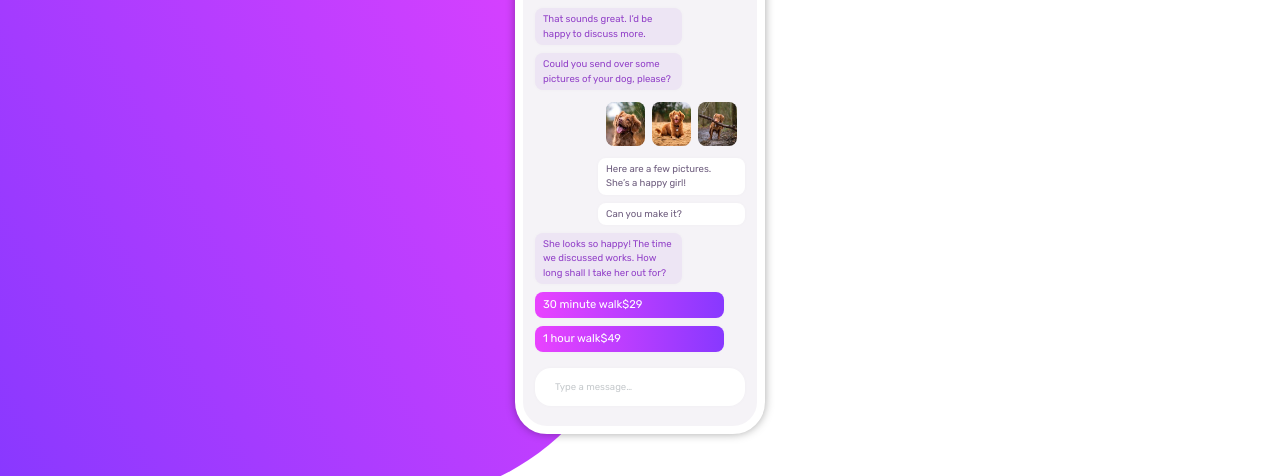
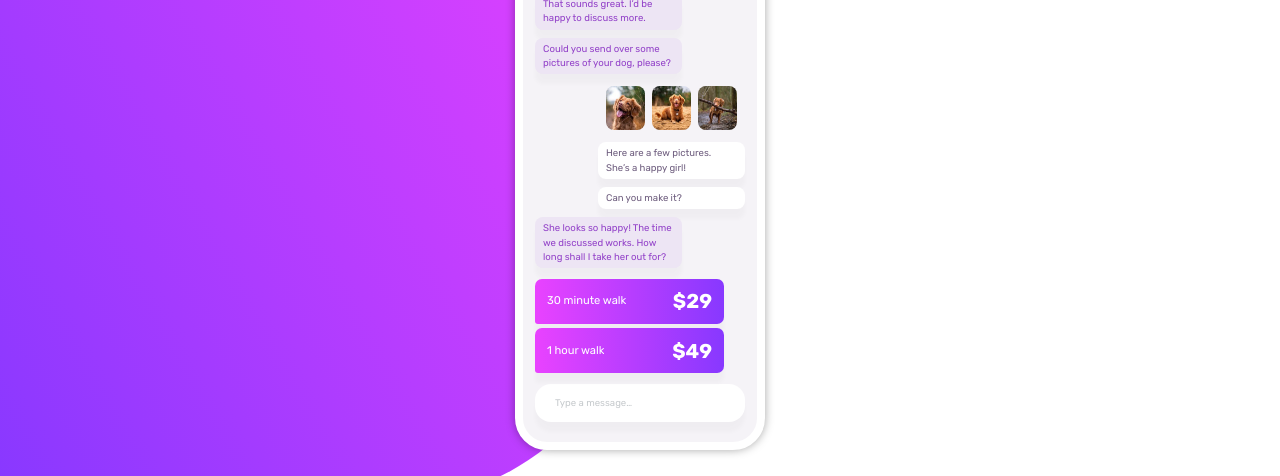
Before and after one commit to pettik/FrontendMentor--chat-app-css-illustration, a plain HTML site: page index.html in a window 1280 px wide. Shown: the part 138-614 px from the top of the page. Drawn offline with nearby package versions, Linux system fonts and the light colour scheme.

Commit message:
Update style.css

```diff
--- a/style.css
+++ b/style.css
@@ -179,7 +179,7 @@ body {
   border-radius: 0.5rem;
   font-size: 0.6rem;
   line-height: 1.5;
-  box-shadow: 0 0 4px rgba(0, 0, 0, 0.025);
+  box-shadow: 0 10px 4px rgba(0, 0, 0, 0.025);
 }
 
 .phone .right.box-images {
@@ -196,20 +196,47 @@ body {
   color: var(--desaturated-dark-violet);
   float: right;
 }
+
 .phone .left.option {
-  background: linear-gradient(
+  display: flex;
+  justify-content: space-between;
+  align-items: center;
+  color: var(--white);
+  font-size: 0.3rem;
+  font-weight: 400;
+  background-image: linear-gradient(
     to right,
     var(--light-magenta),
     var(--light-violet)
   );
-  display: flex;
-  float: left;
+  border-radius: 7px;
+  border-bottom-left-radius: 3px;
   width: 90%;
+  padding: 0.4rem 0.75rem;
+  margin: 0.5em 0.5em 0.5em 0;
+  position: relative;
 }
-.phone .left.option p {
+.phone .left.option p:not(.price) {
+  color: var(--white);
+  width: auto;
+}
+
+.round {
+  content: '';
+  background: transparent;
+  width: 15px;
+  height: 15px;
+  display: block;
+  border-radius: 50%;
+  border: 1px solid var(--white);
+  margin-right: 0.15rem;
+}
+
+.phone p.price {
+  font-size: 1.25rem;
+  font-weight: 700;
   color: var(--white);
 }
-
 .phone .phone-body .right.box-images {
   background-color: transparent;
   margin-bottom: 0;
```
